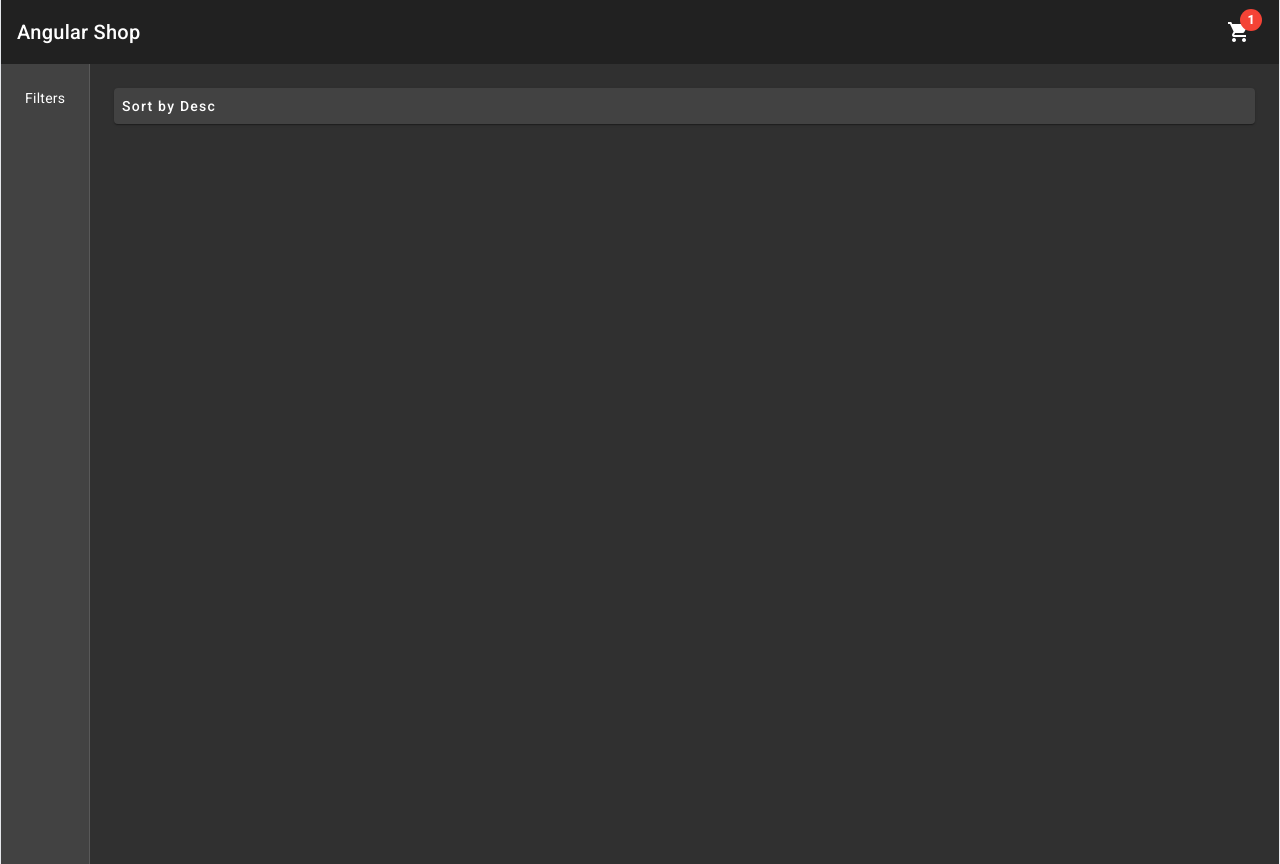
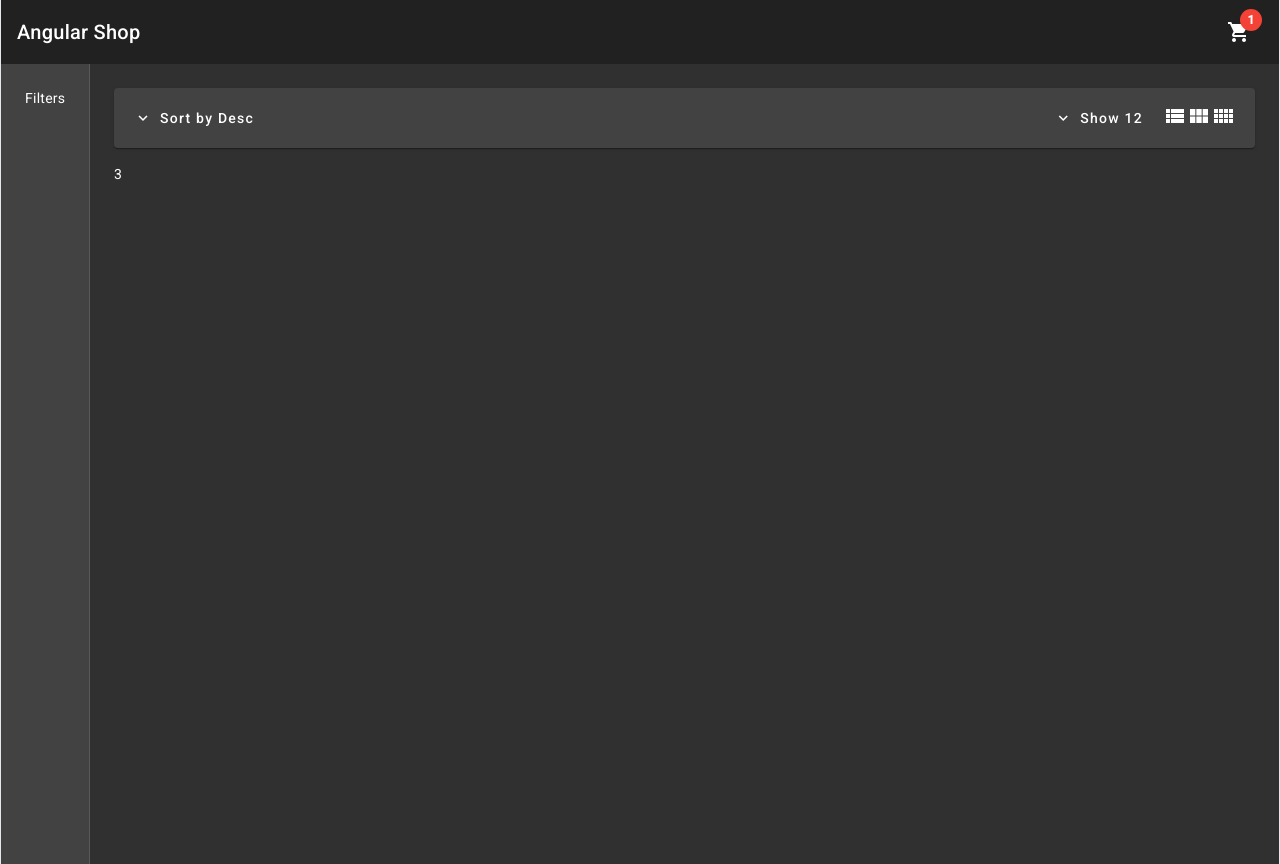
Before and after one commit to F-Dreiling/shop, an Angular app: page / in a window 1280 px wide. Built offline with nearby package versions, Linux system fonts and the light colour scheme.

Commit message:
home header + filters

```diff
--- a/src/app/app.module.ts
+++ b/src/app/app.module.ts
@@ -19,14 +19,16 @@ import { AppComponent } from './app.component';
 import { BrowserAnimationsModule } from '@angular/platform-browser/animations';
 import { HeaderComponent } from './components/header/header.component';
 import { HomeComponent } from './pages/home/home.component';
-import { HomeHeaderComponent } from './pages/home/components/prod-header/home-header.component';
+import { HomeHeaderComponent } from './pages/home/components/home-header/home-header.component';
+import { FiltersComponent } from './pages/home/components/filters/filters.component';
 
 @NgModule({
   declarations: [
     AppComponent,
     HeaderComponent,
     HomeComponent,
-    HomeHeaderComponent
+    HomeHeaderComponent,
+    FiltersComponent
   ],
   imports: [
     BrowserModule,
--- /dev/null
+++ b/src/app/pages/home/components/filters/filters.component.ts
@@ -0,0 +1,14 @@
+import { Component } from '@angular/core';
+
+@Component({
+  selector: 'app-filters',
+  template: `
+    <p>
+      filters works!
+    </p>
+  `,
+  styles: ``
+})
+export class FiltersComponent {
+
+}
--- /dev/null
+++ b/src/app/pages/home/components/home-header/home-header.component.html
@@ -0,0 +1,36 @@
+<mat-card class="mb-4">
+    <div class="flex justify-between p-3">
+        <div>
+            <button mat-button [matMenuTriggerFor]="sortByMenu">
+                Sort by {{sort}}
+                <mat-icon>expand_more</mat-icon>
+            </button>
+            <mat-menu #sortByMenu="matMenu">
+                <button mat-menu-item (click)="onSortUpdated('Desc')">Desc</button>
+                <button mat-menu-item (click)="onSortUpdated('Asc')">Asc</button>
+            </mat-menu>
+        </div>
+        <div class="flex items-center pr-2">
+            <div class="mr-3">
+                <button mat-button [matMenuTriggerFor]="itemsShowMenu">
+                    Show {{ itemsShowCount }}
+                    <mat-icon>expand_more</mat-icon>
+                </button>
+                <mat-menu #itemsShowMenu="matMenu">
+                    <button mat-menu-item (click)="onItemsUpdated(12)">12</button>
+                    <button mat-menu-item (click)="onItemsUpdated(24)">24</button>
+                    <button mat-menu-item (click)="onItemsUpdated(36)">36</button>
+                </mat-menu>
+            </div>
+            <button (click)="onColumnsUpdated(1)">
+                <mat-icon>view_list</mat-icon>
+            </button>
+            <button (click)="onColumnsUpdated(3)">
+                <mat-icon>view_module</mat-icon>
+            </button>
+            <button (click)="onColumnsUpdated(4)">
+                <mat-icon>view_comfy</mat-icon>
+            </button>
+        </div>
+    </div>
+</mat-card>
--- /dev/null
+++ b/src/app/pages/home/components/home-header/home-header.component.ts
@@ -0,0 +1,31 @@
+import { Component, EventEmitter, OnInit, Output } from '@angular/core';
+
+@Component({
+  selector: 'app-home-header',
+  templateUrl: './home-header.component.html'
+})
+export class HomeHeaderComponent implements OnInit {
+
+  @Output() columnsCountChanged = new EventEmitter<number>();
+  sort = 'Desc';
+  itemsShowCount = 12;
+
+  constructor() {}
+
+  ngOnInit(): void {
+
+  }
+
+  onSortUpdated(newSort: string): void {
+    this.sort = newSort;
+  }
+
+  onItemsUpdated(newShowCount: number): void {
+    this.itemsShowCount = newShowCount;
+  }
+
+  onColumnsUpdated(newColumns: number): void {
+    this.columnsCountChanged.emit(newColumns);
+  }
+
+}
--- a/src/app/pages/home/components/prod-header/home-header.component.html
+++ /dev/null
@@ -1,13 +0,0 @@
-<mat-card class="mb-4">
-    <div class="flex justify-between">
-        <div>
-            <button mat-button [matMenuTriggerFor]="sortByMenu">
-                Sort by Desc
-            </button>
-            <mat-menu #sortByMenu="matMenu">
-                <button mat-menu-item>Desc</button>
-                <button mat-menu-item>Asc</button>
-            </mat-menu>
-        </div>
-    </div>
-</mat-card>
--- a/src/app/pages/home/components/prod-header/home-header.component.ts
+++ /dev/null
@@ -1,18 +0,0 @@
-import { Component, OnInit } from '@angular/core';
-
-@Component({
-  selector: 'app-home-header',
-  templateUrl: './home-header.component.html',
-  styles: ``
-})
-export class HomeHeaderComponent implements OnInit {
-
-  sort = 'sort';
-
-  constructor() {}
-
-  ngOnInit(): void {
-
-  }
-
-}
--- a/src/app/pages/home/home.component.html
+++ b/src/app/pages/home/home.component.html
@@ -3,6 +3,7 @@
         <div>Filters</div>
     </mat-drawer>
     <mat-drawer-content class="p-6">
-        <app-home-header></app-home-header>
+        <app-home-header (columnsCountChanged)="onColumnsCountChanged($event)"></app-home-header>
+        {{columns}}
     </mat-drawer-content>
 </mat-drawer-container>
--- a/src/app/pages/home/home.component.ts
+++ b/src/app/pages/home/home.component.ts
@@ -2,10 +2,11 @@ import { Component, OnInit } from '@angular/core';
 
 @Component({
   selector: 'app-home',
-  templateUrl: './home.component.html',
-  styles: ``
+  templateUrl: './home.component.html'
 })
 export class HomeComponent implements OnInit {
+
+  columns = 3;
 
   constructor() {}
 
@@ -13,4 +14,8 @@ export class HomeComponent implements OnInit {
 
   }
 
+  onColumnsCountChanged(newColumns: number): void {
+    this.columns = newColumns;
+  }
+
 }
```
Also changed, not shown: src/app/pages/home/components/filters/filters.component.html (added).
